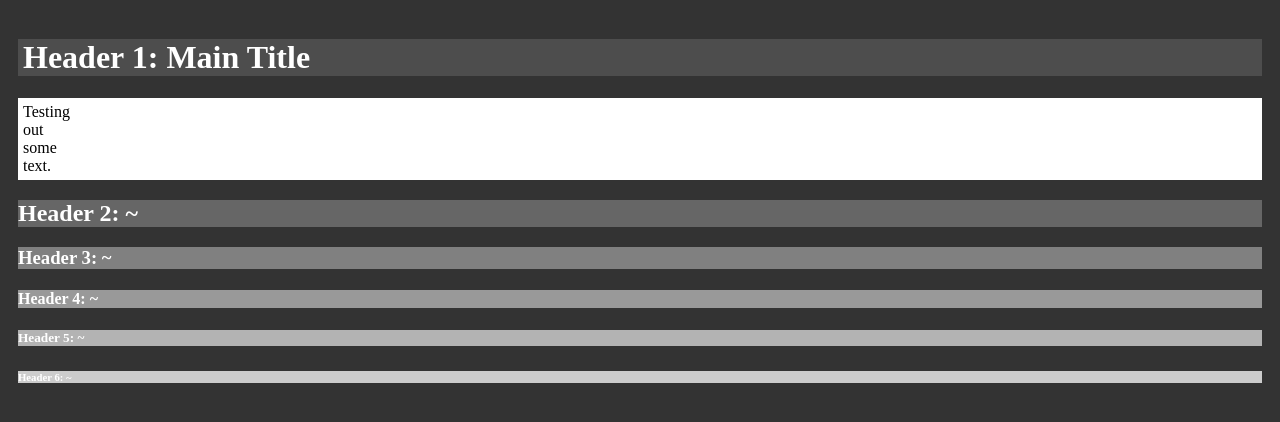
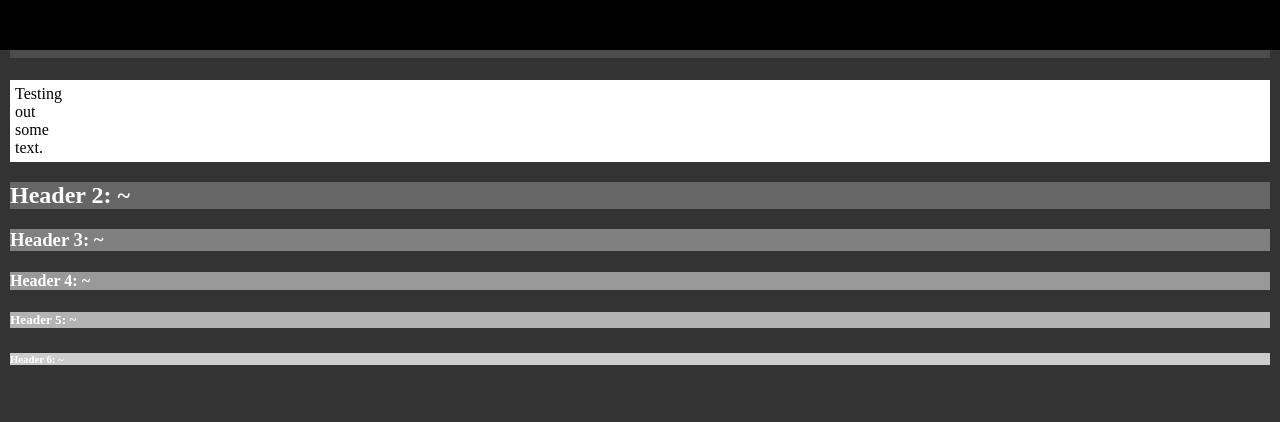
Before and after one commit to djones26/djones26.github.io, a plain HTML site: page index.html in a window 1280 px wide. Drawn offline with Linux system fonts and the light colour scheme.

Commit message:
Tried to add a fixed header navigation bar

```diff
--- a/index.html
+++ b/index.html
@@ -4,11 +4,23 @@
     <meta charset="utf-8">
     <title>Project Website</title>
     <style>
+      .navbar {
+        background-color: black;
+        position: fixed;
+        top: 0px;
+        left: 0px;
+        right: 0px;
+        height: 50px;
+      }
+      .navbarButton {
+        color: white;
+        padding: 0px;
+      }
       body {
         background-color: rgb(51, 51, 51);
         color: white;
         font-family: san-serif;
-        padding: 10px;
+        margin: 10px;
       }
       p {
         background-color: white;
@@ -18,6 +30,9 @@
     </style>
   </head>
   <body>
+    <div class="navbar">
+      <div class="navbarButton"></div>
+    </div>
     <h1 style="background-color: rgb(77, 77, 77); padding-left: 5px;">Header 1: Main Title</h1>
     <p>
       Testing<br>
@@ -30,7 +45,10 @@
     <h4 style="background-color: rgb(153, 153, 153);"> Header 4: ~</h4>
     <h5 style="background-color: rgb(179, 179, 179);">Header 5: ~</h5>
     <h6 style="background-color: rgb(204, 204, 204);">Header 6: ~</h6>
-    <script></script>
+    <script>
+      var navbarEl = document.querySelector(".navbar");
+
+    </script>
   </body>
 </html>
 <!-- HTML/CSS/JS TAGS AND INFO
```
